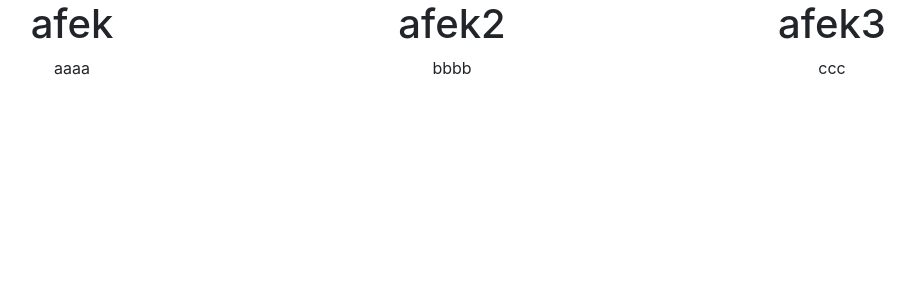
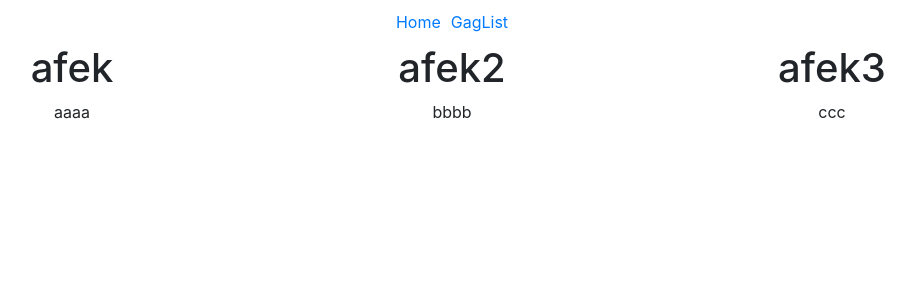
Before and after one commit to thelittlecitizen16/6GAGClient, a React (Create React App) app: page /homePage in a window 1280 px wide. Shown: the top 300 px of the page, without its empty margins (188-1103 px from the left). Built offline with nearby package versions, Linux system fonts and the light colour scheme.

Commit message:
add topbar

```diff
--- a/package.json
+++ b/package.json
@@ -10,6 +10,8 @@
     "react": "^16.13.1",
     "react-bootstrap": "^1.3.0",
     "react-dom": "^16.13.1",
+    "react-router": "^5.2.0",
+    "react-router-dom": "^5.2.0",
     "react-scripts": "3.4.3"
   },
   "scripts": {
--- a/src/App.js
+++ b/src/App.js
@@ -1,15 +1,49 @@
-import React,  { useState }  from 'react';
+import React, { useState } from 'react';
 import './App.css';
 import GagList from './application/gagList';
-
+//import { Switch, Route, Router,Routes, Link } from 'react-router';
+import {
+  BrowserRouter as Router,
+  Switch,
+  Route,
+  Link
+} from "react-router-dom";
+function Home() {
+  return (
+    <div style={{ padding: 20 }}>
+      <h2>Home View</h2>
+      <p>Lorem ipsum dolor sit amet, consectetur adip.</p>
+    </div>
+  );
+}
 
 function App() {
 
-  const [gags, setGags] = useState([{"title":"afek","text":"aaaa"},{"title":"afek2","text":"bbbb"},{"title":"afek3","text":"ccc"}]);
+  const [gags, setGags] = useState([{ "title": "afek", "text": "aaaa" }, { "title": "afek2", "text": "bbbb" }, { "title": "afek3", "text": "ccc" }]);
 
   return (
     <div className="App">
-      <GagList gags={gags} setGags={setGags}/>
+      <Router>
+        <div>
+          <nav style={{ margin: 10 }}>
+            <Link to="/" style={{ padding: 5 }}>
+              Home
+    </Link>
+            <Link to="/about" style={{ padding: 5 }}>
+            GagList
+    </Link>
+          </nav>
+        </div>
+        <Switch>
+          <Route path="/about">
+            <GagList gags={gags} setGags={setGags} />
+          </Route>
+          <Route path="/">
+          <GagList gags={gags} setGags={setGags} />
+          </Route>
+        </Switch>
+      </Router>
+      {/* <GagList gags={gags} setGags={setGags} /> */}
     </div>
   );
 }
```
Also changed, not shown: src/application/topBar.js (added, +17 -0 lines), 1 other file (tests, documents, lock files or other folders).
